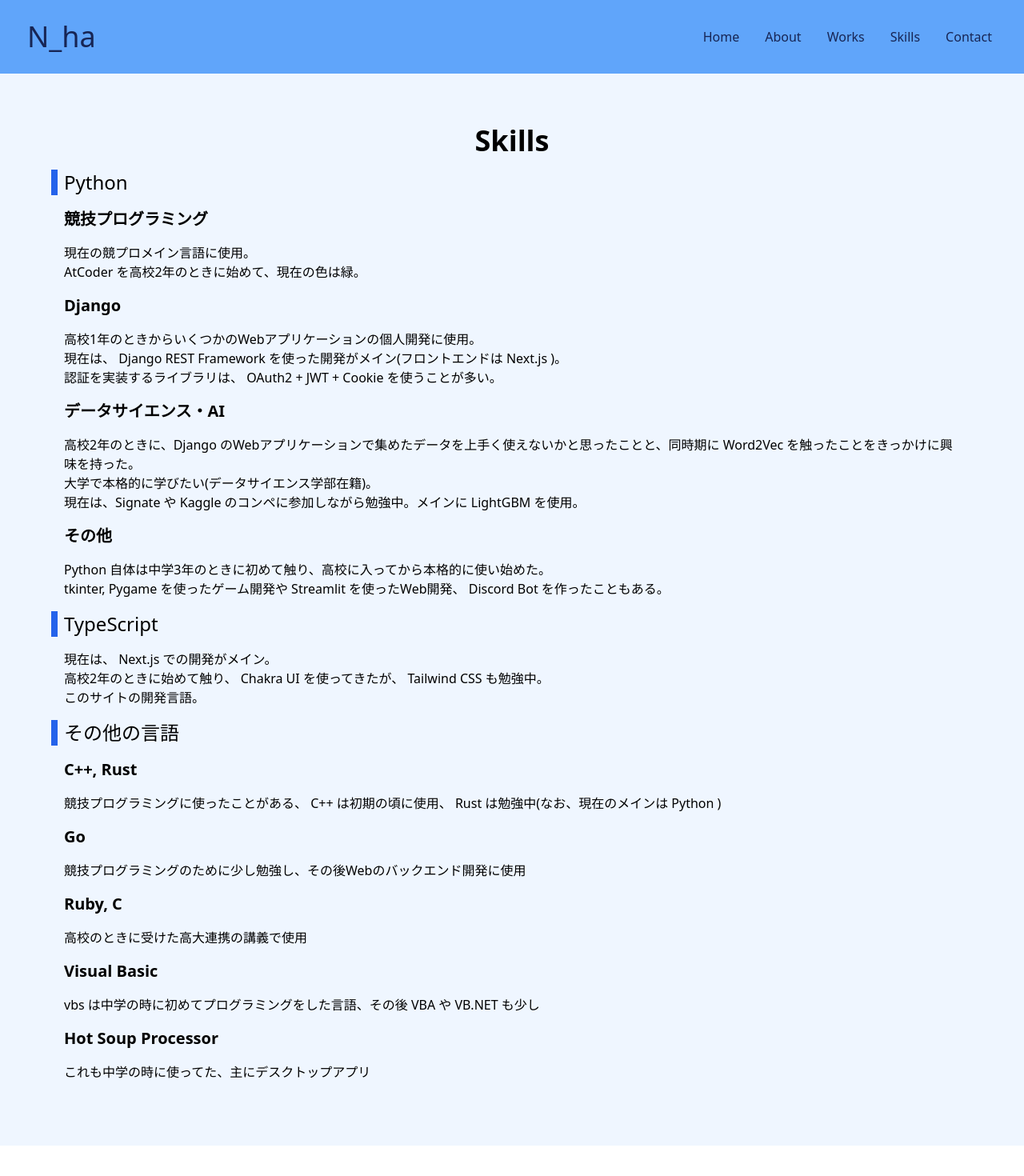
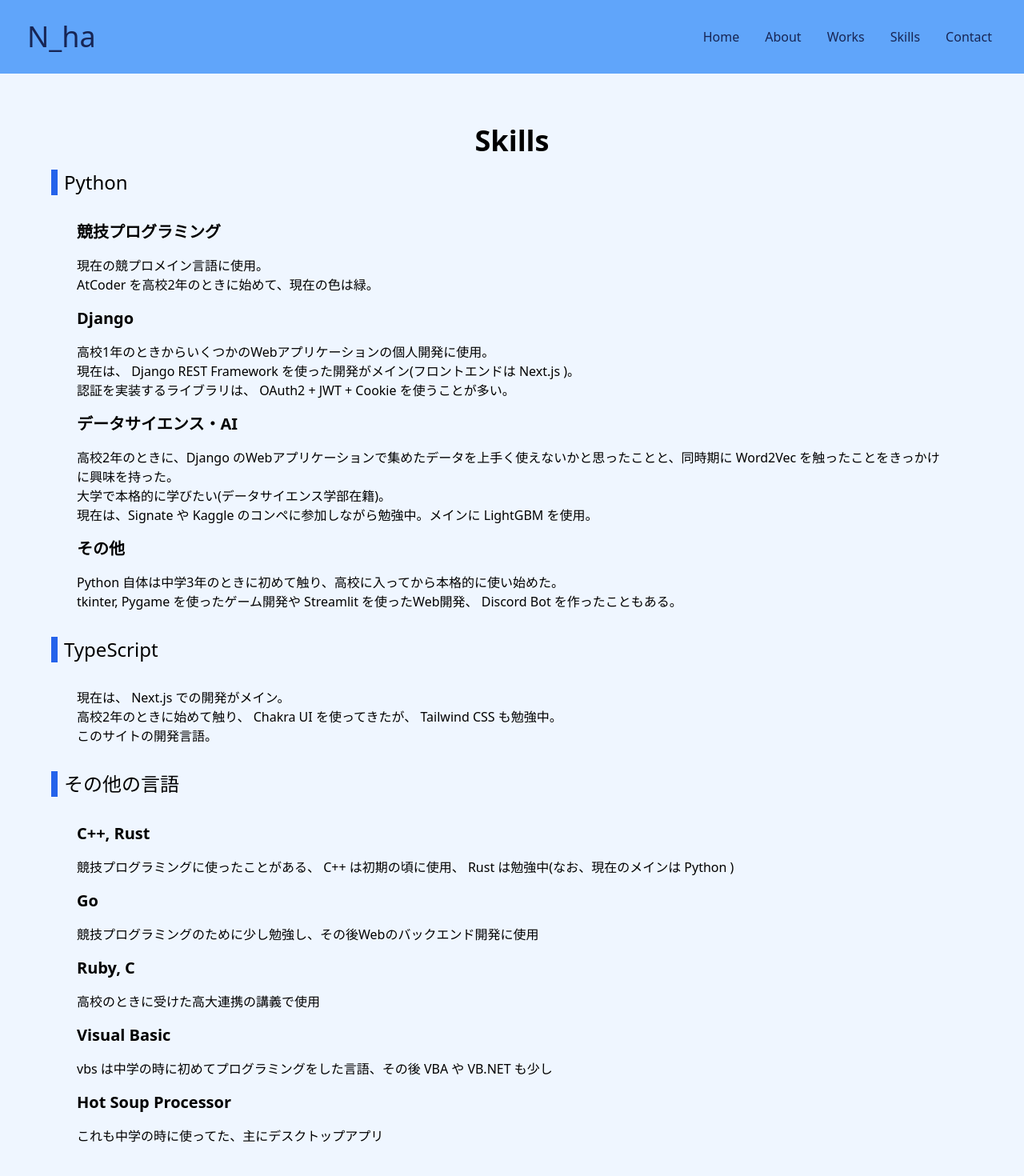
Before and after one commit to N-ha-1050/portfolio, a Next.js app: page /skills in a window 1280 px wide. Shown: the top 1470 px of the page at 80% size. Before the commit the page ends 1432 px from the top, so only its background shows below. Built offline with nearby package versions, Linux system fonts and the light colour scheme.

Commit message:
💄 margin のサイズを変更

```diff
--- a/src/pages/skills.tsx
+++ b/src/pages/skills.tsx
@@ -7,7 +7,7 @@ const Skills: NextPage = () => (
     <SetInline>
         <Title>Skills</Title>
         <Section>Python</Section>
-        <p className="m-4">
+        <p className="m-8">
             <span className="my-4 block text-xl font-bold">
                 競技プログラミング
             </span>
@@ -41,7 +41,7 @@ const Skills: NextPage = () => (
             Discord Bot を作ったこともある。
         </p>
         <Section>TypeScript</Section>
-        <p className="m-4">
+        <p className="m-8">
             現在は、 Next.js での開発がメイン。
             <br />
             高校2年のときに始めて触り、 Chakra UI を使ってきたが、 Tailwind CSS
@@ -50,7 +50,7 @@ const Skills: NextPage = () => (
             このサイトの開発言語。
         </p>
         <Section>その他の言語</Section>
-        <ul className="m-4">
+        <ul className="m-8">
             <li>
                 <span className="my-4 block text-xl font-bold">C++, Rust</span>
                 競技プログラミングに使ったことがある、 C++ は初期の頃に使用、
```
